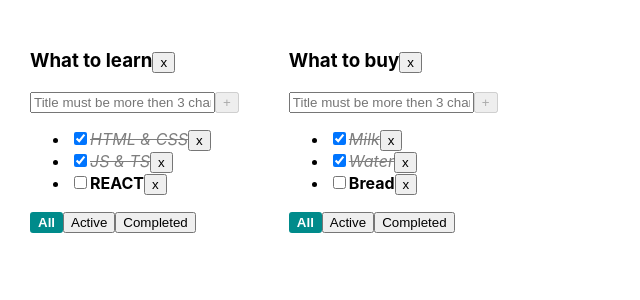
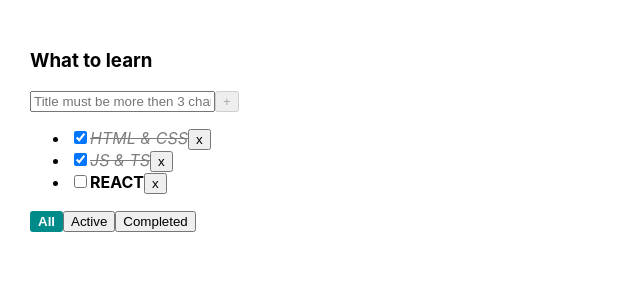
Before and after one commit to ElenaWebDev984/todolist-05-27_01_26, a React (Vite) app: page / in a window 1280 px wide. Shown: the top 300 px of the page, without its empty margins (0-640 px from the left). Built offline with nearby package versions, Linux system fonts and the light colour scheme.

Commit message:
start lesson 5

```diff
--- a/src/App.tsx
+++ b/src/App.tsx
@@ -3,105 +3,57 @@ import { useState } from 'react'
 import './App.css'
 import { TaskType, TodolistItem } from './TodolistItem'
 import { v1 } from 'uuid';
-import { getTasksForRender } from './utils';
 
 export type FilterValuesType = "all" | "active" | "completed"
 
-export type TodolistType = {
-  id: string
-  title: string
-  filter: FilterValuesType
-}
 
-type TasksStateType = {
-  [todolistId: TodolistType["id"]]: TaskType[]
-}
 
 function App() {
+  console.log(v1());
+
   // BLL
-  const todolistId_1 = v1()
-  const todolistId_2 = v1()
-  const [todolists, setTodolists] = useState<TodolistType[]>([
-    { id: todolistId_1, title: "What to learn", filter: "all" },
-    { id: todolistId_2, title: "What to buy", filter: "all" },
+  const todoListTitle = "What to learn"
+
+  const [tasks, setTasks] = useState<TaskType[]>([
+    { id: v1(), title: "HTML & CSS", isDone: true },
+    { id: v1(), title: "JS & TS", isDone: true },
+    { id: v1(), title: "REACT", isDone: false },
   ])
 
-  const [tasks, setTasks] = useState<TasksStateType>({
-    [todolistId_1]: [
-      { id: v1(), title: "HTML & CSS", isDone: true },
-      { id: v1(), title: "JS & TS", isDone: true },
-      { id: v1(), title: "REACT", isDone: false },
-    ],
-    [todolistId_2]: [
-      { id: v1(), title: "Milk", isDone: true },
-      { id: v1(), title: "Water", isDone: true },
-      { id: v1(), title: "Bread", isDone: false },
-    ]
-  })
-
-
-  // CRUD tasks
-  const deleteTask = (taskId: TaskType["id"], todolistId: TodolistType["id"]) => {
+  // CRUD
+  const deleteTask = (taskId: TaskType["id"]) => {
     // 1. Создаём новую сткутуру данных
-    const nextState = { ...tasks, [todolistId]: tasks[todolistId].filter(t => t.id !== taskId) }
+    const nextState = tasks.filter(t => t.id !== taskId)
     // 2. Передаём новую сткутуру данных для обновления представления (визуализации) данных
     setTasks(nextState)
   }
-  const createTask = (title: TaskType["title"], todolistId: TodolistType["id"]) => {
+  const createTask = (title: TaskType["title"]) => {
     // 1. Создаём новую сткутуру данных
-    const newTask: TaskType = { id: v1(), title, isDone: false }
-    const nextState = { ...tasks, [todolistId]: [...tasks[todolistId], newTask] }
+    // const newTask: TaskType = { id: v1(), title, isDone: false }
+    const nextState: TaskType[] = [...tasks, { id: v1(), title, isDone: false }]
     // 2. Передаём новую сткутуру данных для обновления представления (визуализации) данных
     setTasks(nextState)
   }
-  const changeTaskStatus = (taskId: TaskType["id"], isDone: TaskType["isDone"], todolistId: TodolistType["id"]) => {
+  const changeTaskStatus = (taskId: TaskType["id"], isDone: TaskType["isDone"]) => {
     // 1. Создаём новую сткутуру данных
-    const nextState = { ...tasks, [todolistId]: tasks[todolistId].map(t => t.id === taskId ? { ...t, isDone } : t) }
+    const nextState: TaskType[] = tasks.map(t => t.id === taskId ? {...t, isDone}   : t)
     // 2. Передаём новую сткутуру данных для обновления представления (визуализации) данных
     setTasks(nextState)
   }
-  const changeTaskTitle = () => { }
-
-  // CRUD todolists
-  const changeTodolistFilter = (filter: FilterValuesType, todolistId: TodolistType["id"]) => {
-    // 1. Создаём новую сткутуру данных
-    const nextState = todolists.map(tl => tl.id === todolistId ? { ...tl, filter } : tl)
-    // 2. Передаём новую сткутуру данных для обновления представления (визуализации) данных
-    setTodolists(nextState)
-  }
-  const deleteTodolist = (todolistId: TodolistType["id"]) => {
-    // 1. Создаём новую сткутуру данных
-    const nextState = todolists.filter(tl => tl.id !== todolistId)
-    const copyState = { ...tasks }
-    delete copyState[todolistId]
-    // 2. Передаём новую сткутуру данных для обновления представления (визуализации) данных
-    setTodolists(nextState)
-    setTasks(copyState)
-  }
+  const changeTaskTitle = () => {}
 
   // UI
 
-  const todolistsComponents = todolists.map(tl => {
-    const tasksForRender = getTasksForRender(tasks[tl.id], tl.filter)
-    return (
-      <TodolistItem
-        key={tl.id}
-        id={tl.id}
-        title={tl.title}
-        filter={tl.filter}
-        tasks={tasksForRender}
-        deleteTask={deleteTask}
-        createTask={createTask}
-        deleteTodolist={deleteTodolist}
-        changeTaskStatus={changeTaskStatus}
-        changeTodolistFilter={changeTodolistFilter}
-      />
-    )
-  })
 
   return (
     <div className="app">
-      {todolistsComponents}
+      <TodolistItem
+        title={todoListTitle}
+        tasks={tasks}
+        deleteTask={deleteTask}
+        createTask={createTask}
+        changeTaskStatus={changeTaskStatus}
+      />
     </div>
   )
 }
--- a/src/TodolistItem.tsx
+++ b/src/TodolistItem.tsx
@@ -1,19 +1,15 @@
 import { ChangeEvent, KeyboardEvent, useState } from "react"
-import { FilterValuesType, TodolistType } from "./App"
+import { FilterValuesType } from "./App"
 import { Button } from "./Button"
 import { Task } from "./Task"
 import { getTasksForRender } from "./utils"
 
 type Props = {
-    id: TodolistType["id"]
     title: string
     tasks: TaskType[]
-    filter: FilterValuesType
-    deleteTask: (taskId: TaskType["id"], todolistId: TodolistType["id"]) => void
-    createTask: (title: TaskType["title"], todolistId: TodolistType["id"]) => void
-    deleteTodolist: (todolistId: TodolistType["id"]) => void
-    changeTaskStatus: (taskId: TaskType["id"], isDone: TaskType["isDone"], todolistId: TodolistType["id"]) => void
-    changeTodolistFilter: (filter: FilterValuesType, todolistId: TodolistType["id"]) => void
+    deleteTask: (taskId: TaskType["id"]) => void
+    createTask: (title: TaskType["title"]) => void
+    changeTaskStatus: (taskId: TaskType["id"], isDone: TaskType["isDone"]) => void
 
 }
 
@@ -24,24 +20,26 @@ export type TaskType = {
 }
 
 export const TodolistItem = ({
-    id,
     title,
     tasks,
-    filter,
     deleteTask,
     createTask,
-    deleteTodolist,
-    changeTaskStatus,
-    changeTodolistFilter
+    changeTaskStatus
 }: Props) => {
 
     const [taskTitle, setTaskTitle] = useState("")
+    const [filter, setFilter] = useState<FilterValuesType>("all")
     const [error, setError] = useState(false)
 
+    const tasksForRender = getTasksForRender(tasks, filter)
+
+    const changeTodolistFilter = (filter: FilterValuesType) => {
+        setFilter(filter)
+    }
     const createTaskOnClickHandler = () => {
         const trimmedTaskTitle = taskTitle.trim()
         if (trimmedTaskTitle) {
-            createTask(taskTitle, id)
+            createTask(taskTitle)
         } else {
             setError(true)
         }
@@ -54,13 +52,14 @@ export const TodolistItem = ({
         error && setError(false)
         setTaskTitle(e.currentTarget.value)
     }
-    const changeFilterAllOnClickHandler = () => changeTodolistFilter("all", id)
-    const changeFilterActiveOnClickHandler = () => changeTodolistFilter("active", id)
-    const changeFilterCompletedOnClickHandler = () => changeTodolistFilter("completed", id)
-    const deleteTodolistHandler = () => deleteTodolist(id)
+
+    const changeFilterAllOnClickHandler = () => changeTodolistFilter("all")
+    const changeFilterActiveOnClickHandler = () => changeTodolistFilter("active")
+    const changeFilterCompletedOnClickHandler = () => changeTodolistFilter("completed")
 
     const minTaskTitleLength = 3
     const maxTaskTitleLength = 10
+
     const isMinTaskTitleNotValid = taskTitle.length < minTaskTitleLength
     const isMaxTaskTitleNotValid = taskTitle.length > maxTaskTitleLength
     const isTaskTitleValid = !isMinTaskTitleNotValid && !isMaxTaskTitleNotValid
@@ -80,14 +79,14 @@ export const TodolistItem = ({
     }
 
 
-    const tasksList = tasks.length === 0
+    const tasksList = tasksForRender.length === 0
         ? <span>Your tasks list is empty</span>
         : <ul>
-            {tasks.map((t: TaskType) => {
+            {tasksForRender.map((t: TaskType) => {
                 const changeTaskStatusHandler = (isDone: TaskType["isDone"]) => {
-                    changeTaskStatus(t.id, isDone, id)
+                    changeTaskStatus(t.id, isDone)
                 }
-                const deleteTaskHandler = () => deleteTask(t.id, id)
+                const deleteTaskHandler = () => deleteTask(t.id)
                 const taskClassNames = t.isDone ? "task-done" : "task"
                 return (
                     <Task
@@ -101,13 +100,9 @@ export const TodolistItem = ({
             })}
         </ul>
 
-
     return (
         <div>
-            <h3>
-                {title}
-                <Button title="x" onClick={deleteTodolistHandler} />
-            </h3>
+            <h3>{title}</h3>
             <div>
                 <input
                     placeholder={"Title must be more then 3 charters"}
```
